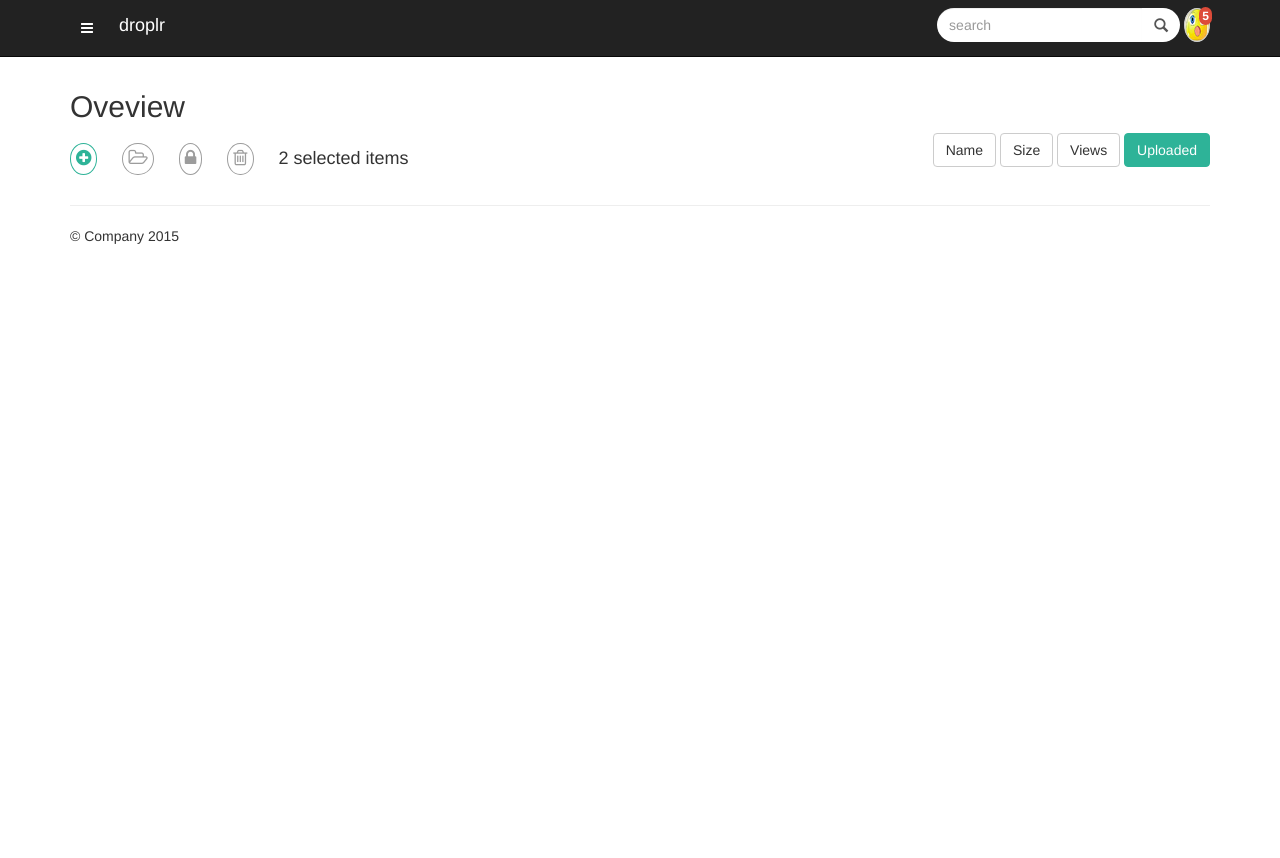
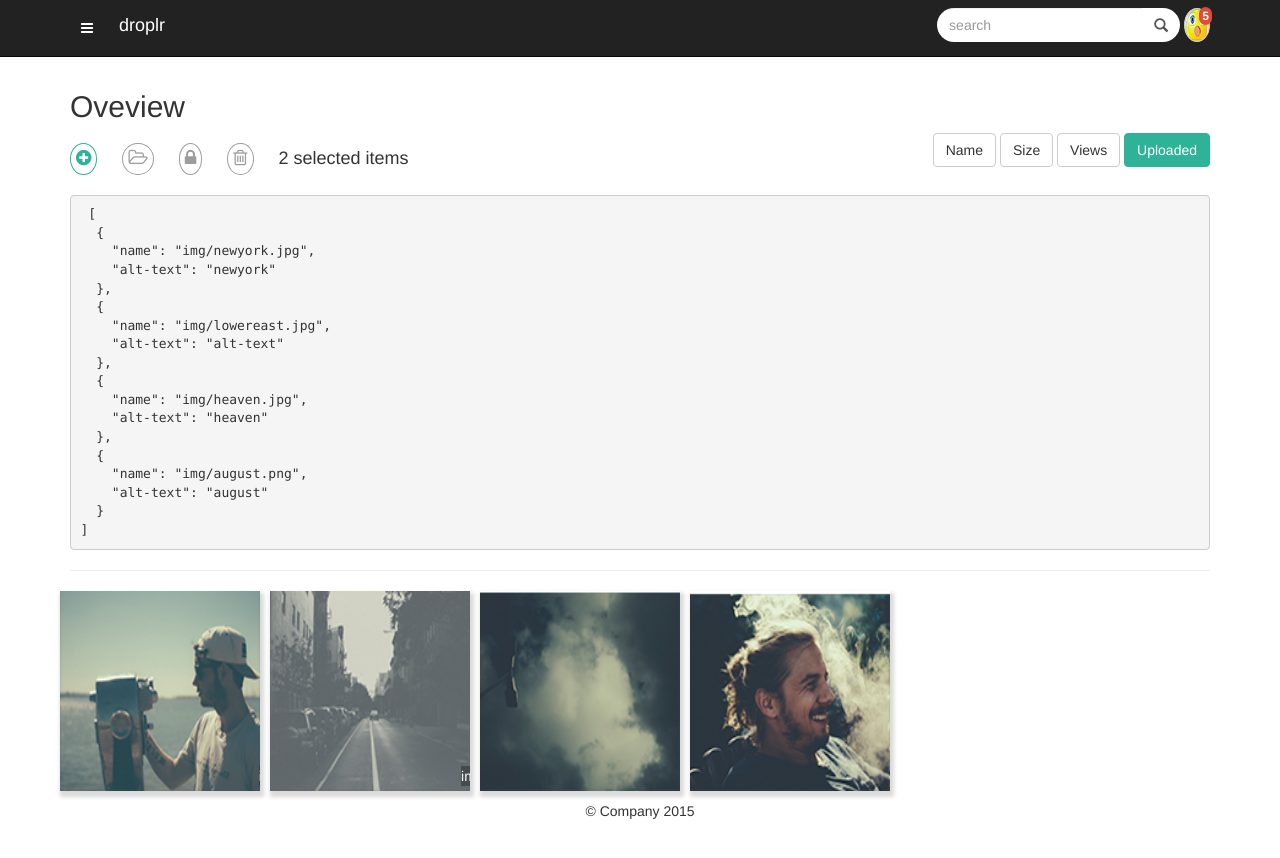
Before and after one commit to techraiders/directi, a plain HTML site: page index.html in a window 1280 px wide. Before the commit the page ends 800 px from the top, so only its background shows below. Drawn offline with nearby package versions, Linux system fonts and the light colour scheme.

Commit message:
Floats gallery items to left, Animates figcaption.

```diff
--- /dev/null
+++ b/css/gallery.css
@@ -0,0 +1,49 @@
+/************* GALLERY ****************/
+.gallery-wrapper {
+	background-color: red;
+}
+.gallery-wrapper > figure{
+	float: left;
+	box-shadow: 2px 4px 4px 2px rgba(0, 0, 0, 0.15);
+}
+
+figure {
+	position: relative;
+	overflow: hidden;
+	cursor: pointer;
+	height: 200px;
+	width: 200px;
+	display: inline-block;
+}
+figure {
+	margin: 0 5px;
+}
+figure img {
+	height: 100%;
+	width: 100%;
+}
+figcaption {
+	position: absolute;
+	right: 5px;
+	bottom: 5px;
+	text-align: center;
+	color: white;
+	background-color: rgba(0,0,0,.3);
+}
+
+
+@media (min-width: 992px) {
+	figure > img{
+		transition: all 1s;
+	}
+	figure:hover > img {
+		transform: scale(1.1)
+	}
+	figcaption {
+		right: -50%;
+		transition: all 1s ease-in-out;
+	}
+	figure:hover > figcaption{
+		right: 5px;
+	}
+}
--- a/css/main.css
+++ b/css/main.css
@@ -81,3 +81,8 @@ body {
         margin: 3px 0;
     }
 }
+
+footer {
+    text-align: center;
+    margin: 10px auto;
+}
--- /dev/null
+++ b/data/data.json
@@ -0,0 +1,16 @@
+{
+	"gallery" : {
+		"pics" : [
+			{ "name" : "img/newyork.jpg", "alt-text" : "newyork" },
+			{"name" : "img/lowereast.jpg", "alt-text" : "alt-text" },
+			{"name" : "img/heaven.jpg", "alt-text" : "heaven"},
+			{"name" : "img/august.png", "alt-text" : "august"}
+		],
+
+		"videos" : [{		}],
+		"audios" : [{		}],
+		"notes"	: [{		}],
+		"links"	: [{		}],
+		"files"	: [{		}]
+	}
+}
--- a/index.html
+++ b/index.html
@@ -2,11 +2,14 @@
 <!--[if lt IE 7]>      <html class="no-js lt-ie9 lt-ie8 lt-ie7" lang=""> <![endif]-->
 <!--[if IE 7]>         <html class="no-js lt-ie9 lt-ie8" lang=""> <![endif]-->
 <!--[if IE 8]>         <html class="no-js lt-ie9" lang=""> <![endif]-->
-<!--[if gt IE 8]><!--> <html class="no-js" lang=""> <!--<![endif]-->
+<!--[if gt IE 8]><!-->
+<html class="no-js" lang="" ng-app="directi">
+<!--<![endif]-->
+
 <head>
   <meta charset="utf-8">
   <meta http-equiv="X-UA-Compatible" content="IE=edge,chrome=1">
-        <title></title>
+  <title>Droplr – All-in-One Screenshot and File Sharing Tool</title>
   <meta name="description" content="">
   <meta name="viewport" content="width=device-width, initial-scale=1">
   <link rel="apple-touch-icon" href="apple-touch-icon.png">
@@ -14,20 +17,24 @@
   <link rel="stylesheet" href="css/bootstrap.min.css">
   <link rel="stylesheet" href="css/main.css">
   <link rel="stylesheet" href="css/sidemenu.css">
+  <link rel="stylesheet" href="css/gallery.css">
 
   <!-- font awesome CDN for icons -->
   <link rel="stylesheet" type="text/css" href="css/font-awesome-4.7.0/css/font-awesome.min.css">
   <script src="js/vendor/modernizr-2.8.3-respond-1.4.2.min.js"></script>
 </head>
-    <body>
+
+<body ng-controller="galleryController">
   <!--[if lt IE 8]>
             <p class="browserupgrade">You are using an <strong>outdated</strong> browser. Please <a href="http://browsehappy.com/">upgrade your browser</a> to improve your experience.</p>
         <![endif]-->
   <nav class="navbar navbar-inverse navbar-fixed-top" role="navigation">
     <div class="container navbar-padding">
       <div class="navbar-header">
-          <button type="button" id="openBtn" onclick="openSideMenu()" class="sideMenu-toggle collapsed" data-toggle="collapse" aria-expanded="false" aria-controls="sideMenu" ><i class="fa fa-bars" aria-hidden="true"></i></button>
-          <button type="button" id="closeBtn" onclick="closeSideMenu()" class="sideMenu-toggle collapsed" data-toggle="collapse" aria-expanded="false" aria-controls="sideMenu" > <i class="fa fa-arrow-left" aria-hidden="true"></i></button>
+        <button type="button" id="openBtn" onclick="openSideMenu()" class="sideMenu-toggle collapsed" data-toggle="collapse" aria-expanded="false" aria-controls="sideMenu"><i class="fa fa-bars" aria-hidden="true"></i>
+        </button>
+        <button type="button" id="closeBtn" onclick="closeSideMenu()" class="sideMenu-toggle collapsed" data-toggle="collapse" aria-expanded="false" aria-controls="sideMenu"> <i class="fa fa-arrow-left" aria-hidden="true"></i>
+        </button>
         <button type="button" class="navbar-toggle searchbar-toggle collapsed" data-toggle="collapse" data-target="#searchbar" aria-expanded="false" aria-controls="navbar">
           <span class="sr-only">Toggle Search bar</span>
           <!--             <span class="icon-bar"></span>
@@ -35,7 +42,8 @@
             <span class="icon-bar"></span> -->
           <i class="fa fa-search" aria-hidden="true"></i>
         </button>
-          <button href="#" class="user visible-xs"><span class="badge notification-count">5</span></button>
+        <button href="#" class="user visible-xs"><span class="badge notification-count">5</span>
+        </button>
         <a class="navbar-brand" href="#">droplr</a>
       </div>
       <div id="searchbar" class="navbar-collapse collapse">
@@ -50,7 +58,8 @@
           </div>
           <a href="#" class="form-control user hidden-xs"><span class="badge notification-count">5</span></a>
         </form>
-        </div><!--/.navbar-collapse -->
+      </div>
+      <!--/.navbar-collapse -->
     </div>
   </nav>
 
@@ -76,8 +85,10 @@
       <div class="row">
         <div class="col-xs-12 col-sm-12 col-md-12 col-lg-12">
           <h2>Oveview</h2>
-      </div><!-- col -->
-    </div><!-- row -->
+        </div>
+        <!-- col -->
+      </div>
+      <!-- row -->
       <div class="row">
         <div class="col-xs-12 col-sm-6 col-md-6 col-lg-6">
           <h4 class="actions-wrapper">
@@ -95,7 +106,8 @@
           </button>
           <span>2 selected items</span>
         </h4>
-      </div><!-- col -->
+        </div>
+        <!-- col -->
         <div class="col-xs-12 col-sm-6 col-md-6 col-lg-6">
           <div class="filters-wrapper">
             <button type="button" class="btn btn-default">Name</button>
@@ -103,18 +115,40 @@
             <button type="button" class="btn btn-default">Views</button>
             <button type="button" class="btn btn-success active-filter">Uploaded</button>
           </div>
-      </div><!-- col -->
         </div>
+        <!-- col -->
+      </div>
+      <!-- row -->
+      <p><pre> {{gallery.pics | json}}</pre></p>
       <hr>
+
+      <div class="row">
+        <div class="col gallery-wrapper">
+          <figure ng-repeat="image in gallery.pics">
+            <img ng-src="{{image.name}}" alt="{{image.alt-text}}">
+            <figcaption> {{image.name}} </figcaption>
+          </figure>
+        </div>
+      </div>
+      <!-- col -->
       <footer>
         <p>&copy; Company 2015</p>
       </footer>
-  </div> <!-- /container -->
-</div> <!-- MAIN -->
+    </div>
+    <!-- /container -->
+  </div>
+  <!-- MAIN -->
   <!--        <script src="//ajax.googleapis.com/ajax/libs/jquery/1.11.2/jquery.min.js"></script> -->
-        <script>window.jQuery || document.write('<script src="js/vendor/jquery-1.11.2.min.js"><\/script>')</script>
+  <script>
+    window.jQuery || document.write('<script src="js/vendor/jquery-1.11.2.min.js"><\/script>')
+  </script>
 
   <script src="js/vendor/bootstrap.min.js"></script>
+  <script src="node_modules/angular/angular.min.js"></script>
+  <script src="js/app.js"></script>
+  <script src="js/dataFactory.js"></script>
+  <script src="js/galleryController.js"></script>
+
 
   <script src="js/plugins.js"></script>
   <script src="js/main.js"></script>
@@ -129,4 +163,5 @@
             ga('create','UA-XXXXX-X','auto');ga('send','pageview');
         </script> -->
 </body>
+
 </html>
--- /dev/null
+++ b/js/app.js
@@ -0,0 +1 @@
+angular.module("directi", []);
--- /dev/null
+++ b/js/dataFactory.js
@@ -0,0 +1,14 @@
+(function () {
+  // body...
+  "use strict";
+  angular
+    .module("directi")
+      .factory("dataFactory", function($http) {
+        function getData() {
+          return $http.get('data/data.json');
+      }
+      return {
+        getData: getData
+      }
+    });
+})();
--- /dev/null
+++ b/js/galleryController.js
@@ -0,0 +1,13 @@
+
+(function() {
+  "use strict";
+  angular
+  	.module("directi")
+    	.controller("galleryController", function($scope, $http, dataFactory) {
+      		dataFactory.getData().then(function(response) {
+        		$scope.gallery = response.data.gallery;
+            console.info($scope.gallery.pics);
+      		})
+    	})
+  }
+)();
```
Also changed, not shown: favicon.ico, img/august.png (added), img/castle.png (added), img/heaven.jpg (added), img/lowereast.jpg (added), img/mochilla.png (added), img/newyork.jpg (added), img/skyling.png (added), img/smallicons.png (added), img/stina.png (added). Lines whose indentation alone changed are shown as unchanged.
